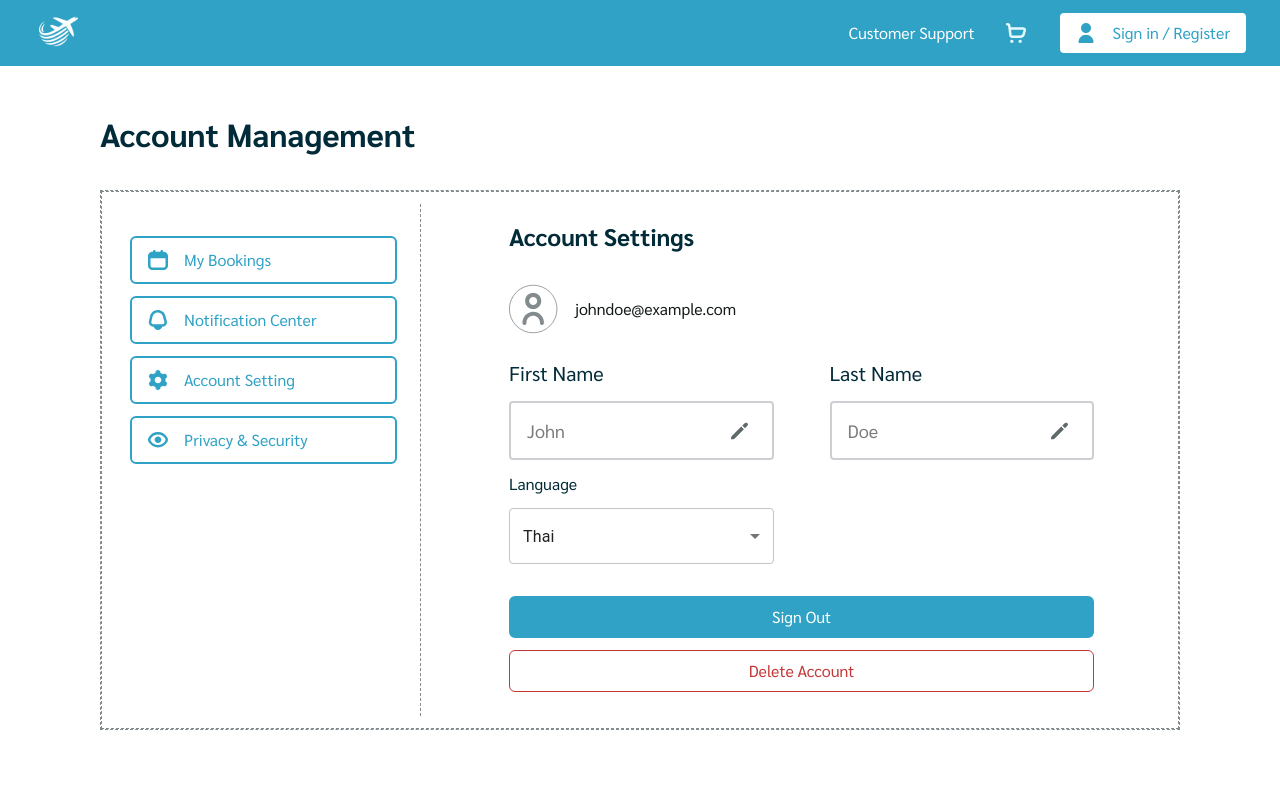
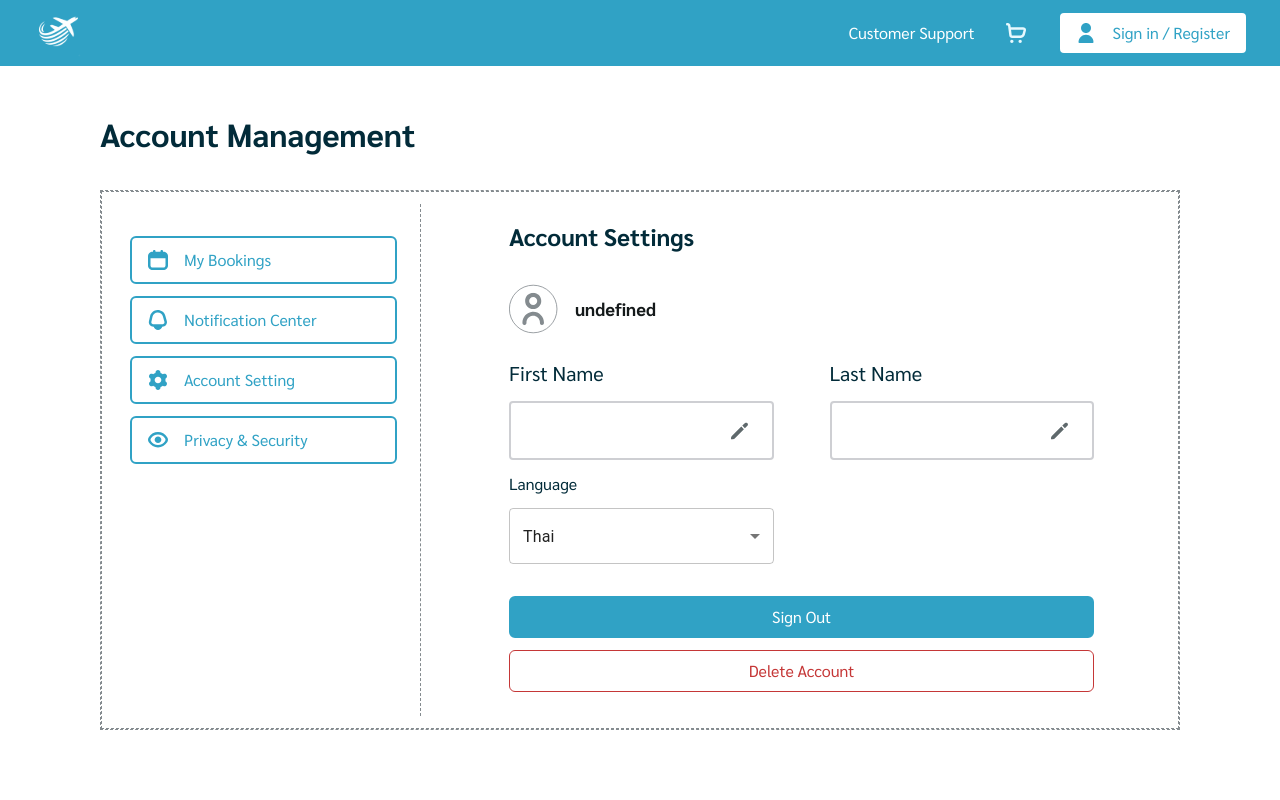
Before and after one commit to Mysterioucz/Se-Project, a Next.js app in the folder frontend/: page /account-setting in a window 1280 px wide. Shown: the top 800 px of the page. Built offline with nearby package versions, Linux system fonts and the light colour scheme; no server answers; grey boxes are pictures that could not be loaded; what @mui/material-nextjs would draw is missing.

Commit message:
feat/connect-api

```diff
--- a/frontend/src/components/account-setting/ProfileCard.tsx
+++ b/frontend/src/components/account-setting/ProfileCard.tsx
@@ -6,11 +6,19 @@ import Button from "../Button";
 import TextFieldComponent from "../text_field";
 import SelectComponent from "../select";
 import { MenuItem } from "@mui/material";
+import { useSession } from "next-auth/react";
 
 export default function ProfileCard() {
-    const [isSignOutModalOpen, setIsSignOutModalOpen] = React.useState(false);
-    const [isDeleteModalOpen, setIsDeleteModalOpen] = React.useState(false);
+    const { data: session, status } = useSession();
+    const userEmail = session?.user?.email;
+    const userFirstName = session?.user?.name?.split(" ")[0];
+    const userLastName = session?.user?.name?.split(" ")[1];
     const [language, setLanguage] = React.useState("");
+
+    console.log("Session data:", session);
+    console.log("User email:", userEmail);
+    console.log("User first name:", userFirstName);
+    console.log("User last name:", userLastName);
 
     return (
         <div className="flex flex-col px-[2.5rem] gap-[1.5rem] w-full">
@@ -28,8 +36,8 @@ export default function ProfileCard() {
                         className="w-[3.125rem] h-[3.125rem]"
                     />
                     {/*fetch email data from Backend */}
-                    <p className="font-sarabun text-[1.125rem] font-semibold leading-[120%] text-[var(--color-gray-900)]">
-                        johndoe@example.com
+                    <p className="!font-sarabun !text-[18px] !font-semibold !not-italic !leading-[120%] !text-[var(--color-gray-900)]">
+                        {String(userEmail) ?? "Can't Fetch Email"}
                     </p>
                 </div>
                 <div className="flex flex-col gap-[2rem]">
@@ -39,8 +47,8 @@ export default function ProfileCard() {
                             <div className="flex flex-1 flex-col gap-[0.75rem]">
                                 <TextFieldComponent
                                     label="First Name"
-                                    textValue=""
-                                    placeHolder="John"
+                                    textValue={userFirstName ?? ""}
+                                    placeHolder={userFirstName ?? ""}
                                     disabled={true}
                                     icon={<img src="/profile-card/fi-sr-pencil.svg" alt="toggle" className="w-5 h-5" />}
                                 />
@@ -48,8 +56,8 @@ export default function ProfileCard() {
                             <div className="flex flex-1 flex-col gap-[0.75rem]">
                                 <TextFieldComponent
                                     label="Last Name"
-                                    textValue=""
-                                    placeHolder="Doe"
+                                    textValue={userLastName ?? ""}
+                                    placeHolder={userLastName ?? ""}
                                     disabled={true}
                                     icon={<img src="/profile-card/fi-sr-pencil.svg" alt="toggle" className="w-5 h-5" />}
                                 />
```
